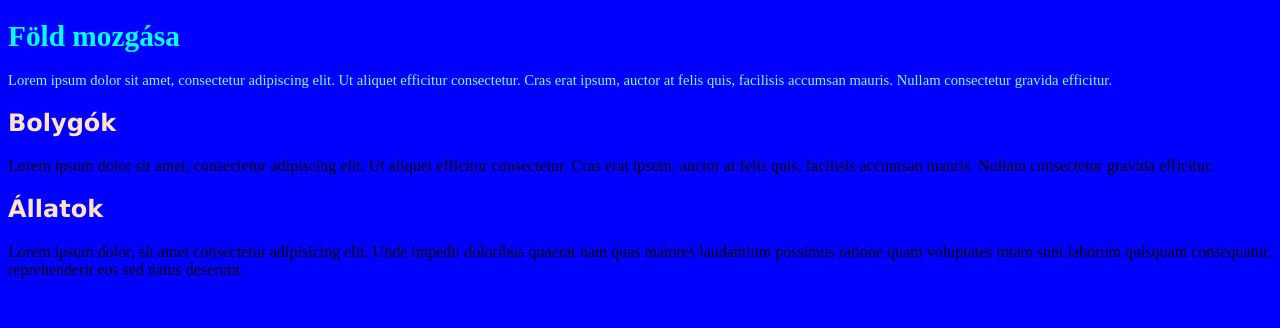
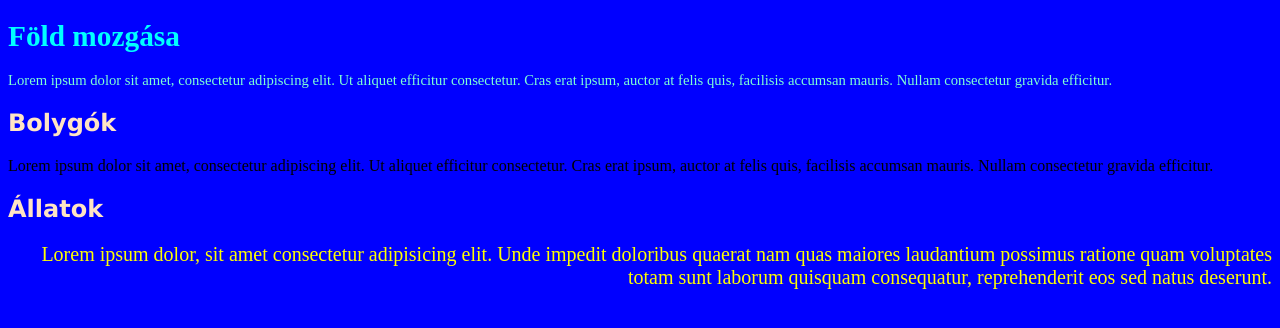
Before and after one commit to Gercsiii/demo, a plain HTML site: page index.html in a window 1280 px wide. Drawn offline with Linux system fonts and the light colour scheme.

Commit message:
style mod

```diff
--- a/style.css
+++ b/style.css
@@ -14,3 +14,8 @@ h2{
     font-size: 11pt;
     color: aquamarine;
 }
+.form{
+    text-align: right;
+    font-size: 15pt;
+    color: yellow;
+}
```
